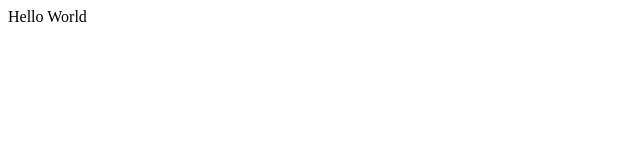
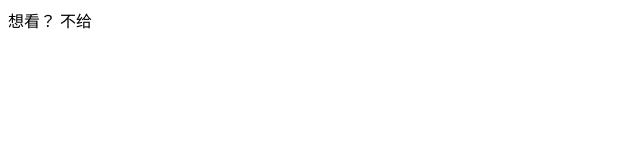
Before and after one commit to xchen629/xchenweb, a plain HTML site: page index.html in a window 1280 px wide. Shown: the full height of the page, 0-640 px from the left. Drawn offline with Linux system fonts and the light colour scheme.

Commit message:
Update index.html

```diff
--- a/index.html
+++ b/index.html
@@ -5,6 +5,6 @@
 </head>
 
 <body>
-    <p1>Hello World</p1>
+    <p1>想看？  不给</p1>
 </body>
 </html>
```
